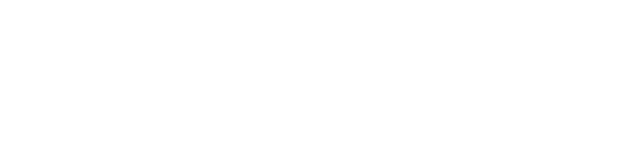
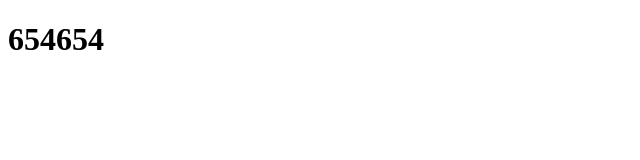
Before and after one commit to omolbanin1402/flowershop2, a plain HTML site: page index.html in a window 1280 px wide. Shown: the whole page, without its empty margins (0-640 px from the left). Drawn offline with Linux system fonts and the light colour scheme.

Commit message:
add header

```diff
--- a/index.html
+++ b/index.html
@@ -6,6 +6,6 @@
     <title>Document</title>
 </head>
 <body>
-
+    <h1>654654</h1>
 </body>
 </html>
```
